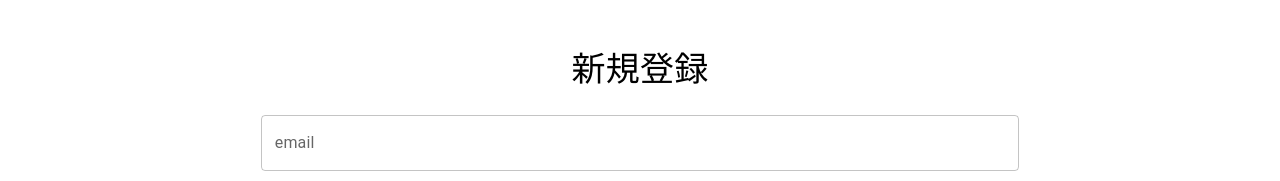
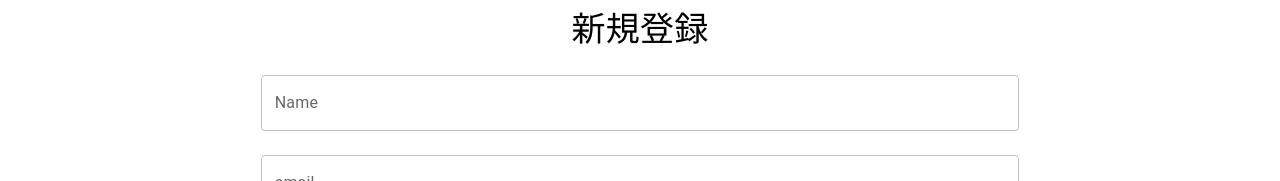
Before and after one commit to torihazi/diary_front, a Next.js app: page /signup in a window 1280 px wide. Shown: the part 265-446 px from the top of the page. Built offline with nearby package versions, Linux system fonts and the light colour scheme.

Commit message:
modify signup page

```diff
--- a/pages/signup.tsx
+++ b/pages/signup.tsx
@@ -14,8 +14,10 @@ import { Controller, SubmitHandler, useForm } from "react-hook-form";
 import { z } from "zod";
 
 const UserSignUpScheema = z.object({
+  name: z.string().min(1, "Required"),
   email: z.string().min(1, "Required").email(),
   password: z.string().min(1, "Required"),
+  passwordConfirmation: z.string().min(1, "Required"),
 });
 
 type UserSignUpScheemaType = z.infer<typeof UserSignUpScheema>;
@@ -68,6 +70,20 @@ const SignUp = () => {
         spacing={3}
       >
         <Typography variant="h4">新規登録</Typography>
+        <Controller
+          name="name"
+          control={control}
+          render={({ field, fieldState }) => (
+            <TextField
+              {...field}
+              type="text"
+              label="Name"
+              error={fieldState.invalid}
+              helperText={fieldState.error?.message}
+              sx={{ width: "60%", minWidth: "245px" }}
+            />
+          )}
+        />
         <Controller
           name="email"
           control={control}
```
